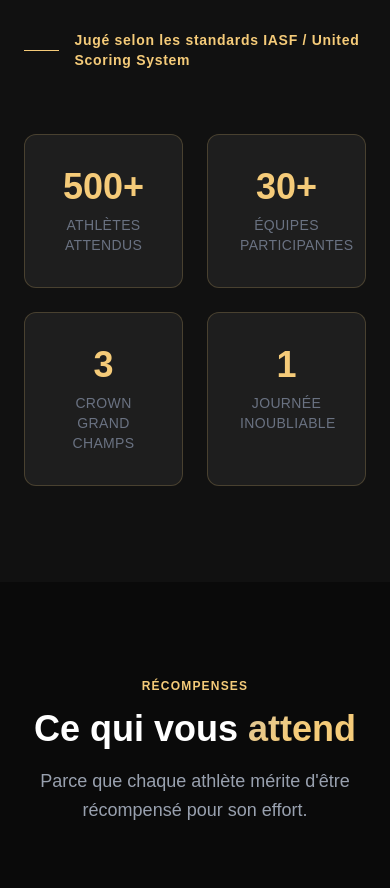
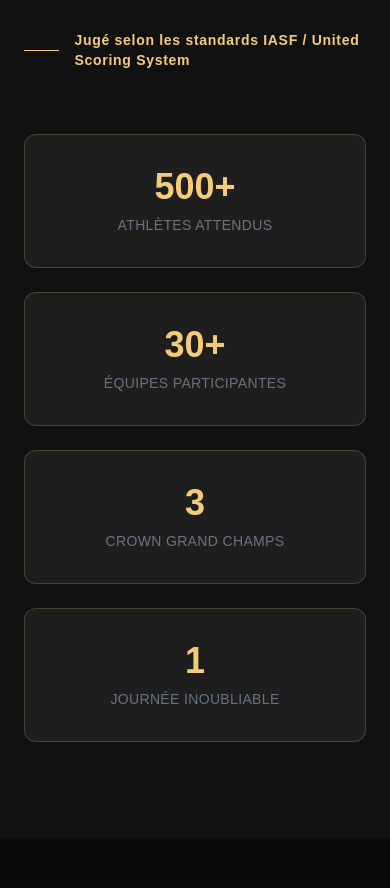
Before and after one commit to BouysselCamille/crown-cheerleading-event, a React (Vite) app: page / in a window 390 px wide. Shown: the part 1560-2448 px from the top of the page. Built offline with nearby package versions, Linux system fonts and the light colour scheme.

Commit message:
fix: mobile about section

```diff
--- a/src/components/sections/About.jsx
+++ b/src/components/sections/About.jsx
@@ -34,7 +34,7 @@ export function About() {
             whileInView={{ opacity: 1, x: 0 }}
             viewport={{ once: true }}
             transition={{ duration: 0.6 }}
-            className="grid grid-cols-2 gap-6"
+            className="grid grid-cols-1 lg:grid-cols-2 gap-6"
           >
             {t.about.stats.map((stat) => (
               <div
```
